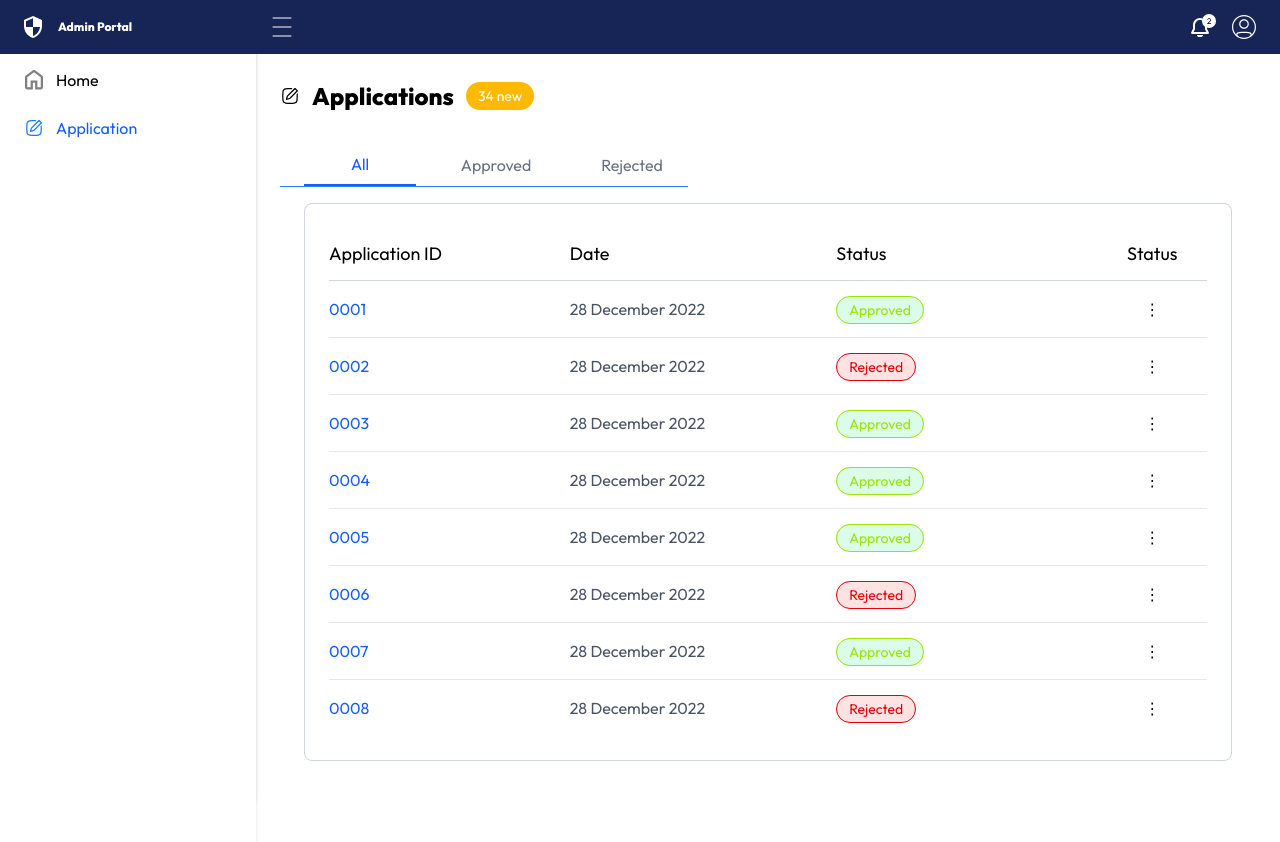
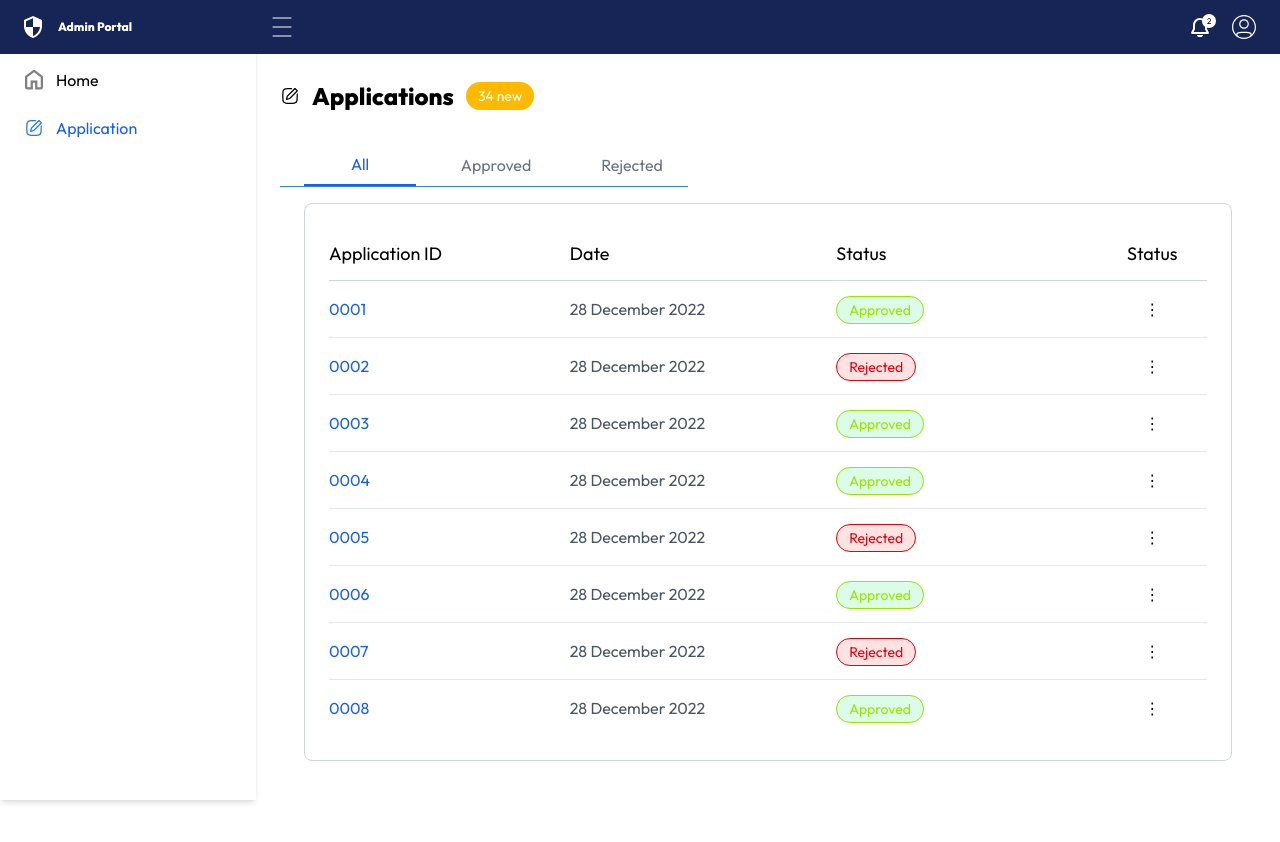
Before and after one commit to Anshika31sharma/AdminPortal, a React (Vite) app: page / in a window 1280 px wide. Shown: the top 842 px of the page. After the commit the page ends 800 px from the top, so only its background shows below. Built offline with nearby package versions, Linux system fonts and the light colour scheme.

Commit message:
fix: adjust layout and spacing in App and Sidebar components; refine table structure in Table component; ensure proper height for root elements in CSS

```diff
--- a/src/App.jsx
+++ b/src/App.jsx
@@ -25,21 +25,23 @@ function App() {
   }, [showSidebar]);
 
   return (
-    <div className="flex relative mb-20 ">
+    <div className="flex relative min-h-screen  ">
       {showSidebar && (
-        <div className="fixed inset-0  bg-opacity-30 z-20 lg:hidden" />
+        <div className="fixed inset-0 min-h-screen  bg-opacity-30 z-20 lg:hidden" />
       )}
 
   <div
   ref={sidebarRef}
-        className={`fixed top-0 left-0 z-30 h-screen bg-white shadow-md transition-transform duration-300 ease-in-out
+  className={`bg-white shadow-md transition-transform duration-300 ease-in-out
+    fixed top-0 left-0 z-30 h-screen
     ${showSidebar ? "translate-x-0" : "-translate-x-full"}
-        lg:w-64 xl:w-64 w-48 md:w-60 lg:h-screen xl:h-screen md:h-screen  lg:translate-x-0 lg:static`}
+    w-48 md:w-60 lg:w-64 lg:translate-x-0`}
 >
   <Sidebar />
 </div>
 
-      <div className="flex-1 w-full ">
+
+      <div className="flex-1 w-full lg:ml-64 ">
         <Navbar onMenuClick={() => setShowSidebar(true)} />
         <div className="pt-16 lg:pt-20 px-4 md:px-6">
           <div className="flex flex-wrap items-center gap-2 md:gap-3 mb-4">
--- a/src/components/Sidebar.jsx
+++ b/src/components/Sidebar.jsx
@@ -3,7 +3,7 @@ import edit from '../../src/Assets/EditBlue.svg';
 
 export default function Sidebar() {
   return (
-  <aside className="w-48 sm:w-56 md:w-60 lg:w-64 mt-10  fixed top-0 left-0 z-10 shadow-md bg-white h-[150dvh] min-h-screen">
+  <aside className="w-48 sm:w-56 md:w-60 lg:w-64 mt-10  fixed top-0 left-0 z-10   ">
   <nav className="mt-4">
     <ul>
       <li className="flex items-center gap-2 sm:gap-3 px-4 sm:px-6 py-2 sm:py-3">
--- a/src/components/Table.jsx
+++ b/src/components/Table.jsx
@@ -3,14 +3,17 @@ const applications = [
   { id: "0002", date: "28 December 2022", status: "Rejected" },
   { id: "0003", date: "28 December 2022", status: "Approved" },
   { id: "0004", date: "28 December 2022", status: "Approved" },
-  { id: "0005", date: "28 December 2022", status: "Approved" },
-  { id: "0006", date: "28 December 2022", status: "Rejected" },
-  { id: "0007", date: "28 December 2022", status: "Approved" },
-  { id: "0008", date: "28 December 2022", status: "Rejected" }
+  { id: "0005", date: "28 December 2022", status: "Rejected" },
+  { id: "0006", date: "28 December 2022", status: "Approved" },
+  { id: "0007", date: "28 December 2022", status: "Rejected" },
+  { id: "0008", date: "28 December 2022", status: "Approved" },
 ];
 
 export default function Table({ activeTab }) {
-  const filtered = activeTab === "All" ? applications : applications.filter(app => app.status === activeTab);
+  const filtered =
+    activeTab === "All"
+      ? applications
+      : applications.filter((app) => app.status === activeTab);
 
   return (
     <div className="mt-4 px-2 sm:px-4 md:px-6">
@@ -18,10 +21,18 @@ export default function Table({ activeTab }) {
         <table className="min-w-full divide-y divide-gray-200">
           <thead>
             <tr className="text-left text-base sm:text-lg border-b border-gray-300">
-      <th className="py-2 sm:py-3 font-light min-w-[120px] xl:pr-24">Application ID</th>
-      <th className="py-2 sm:py-3 font-light min-w-[160px] xl:pr-24">Date</th>
-      <th className="py-2 sm:py-3 font-light min-w-[120px] xl:pr-40">Status</th>
-      <th className="py-2 sm:py-3 font-light min-w-[40px] text-center xl:pr-6">Status</th>
+              <th className="py-2 sm:py-3 font-light min-w-[120px] xl:pr-24">
+                Application ID
+              </th>
+              <th className="py-2 sm:py-3 font-light min-w-[160px] xl:pr-24">
+                Date
+              </th>
+              <th className="py-2 sm:py-3 font-light min-w-[120px] xl:pr-40">
+                Status
+              </th>
+              <th className="py-2 sm:py-3 font-light min-w-[40px] text-center xl:pr-6">
+                Status
+              </th>
             </tr>
           </thead>
           <tbody>
@@ -32,8 +43,12 @@ export default function Table({ activeTab }) {
                   idx !== filtered.length - 1 ? "border-b border-gray-200" : ""
                 }`}
               >
-        <td className="text-blue-600 py-3 sm:py-4 xl:pr-24">{app.id}</td>
-        <td className="py-3 sm:py-4 text-gray-600 xl:pr-24">{app.date}</td>
+                <td className="text-blue-600 py-3 sm:py-4 xl:pr-24">
+                  {app.id}
+                </td>
+                <td className="py-3 sm:py-4 text-gray-600 xl:pr-24">
+                  {app.date}
+                </td>
                 <td className="py-3 sm:py-4 xl:pr-40">
                   <span
                     className={`px-2 sm:px-3 py-1 rounded-full text-xs sm:text-sm font-medium ${
@@ -50,8 +65,6 @@ export default function Table({ activeTab }) {
             ))}
           </tbody>
         </table>
-
-
       </div>
     </div>
   );
--- a/src/index.css
+++ b/src/index.css
@@ -14,3 +14,6 @@
     font-family: var(--font-outfit);
   }
 }
+html, body, #root {
+  height: 100%;
+}
```
Lines whose indentation alone changed are shown as unchanged.
